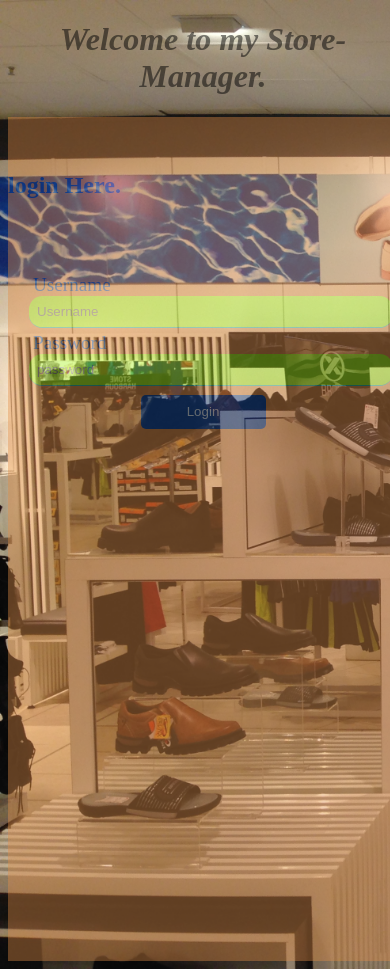
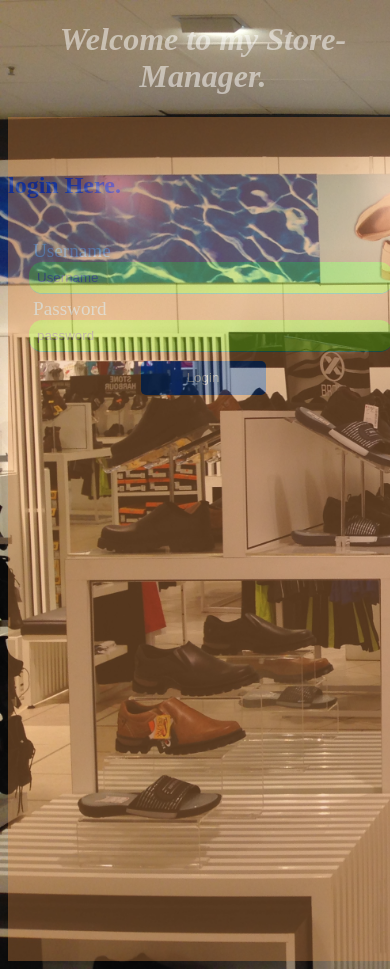
Before and after one commit to bekeplar/Store-Manager, a Python web app: template UI/templates/index.html in a window 390 px wide. Run offline with Jinja, Linux system fonts and the light colour scheme; the template is opened without the code that fills it, so the values that code supplies are empty.

Commit message:
ft(login-page):Login-page [Delivers-#161142251]

```diff
--- a/UI/static/style.css
+++ b/UI/static/style.css
@@ -1,6 +1,6 @@
 h1{
     text-align: center;
-    text-decoration-color: #781dee;
+    color:#fff;
     font-style: italic;
     font-weight: bold;
 }
@@ -32,8 +32,8 @@ body{
     width:40%;
     margin:0 auto;
     margin-top: 124px;
-    padding: 54px;
-    opacity: 0.8;
+    padding: 54px 12px;
+    opacity: 0.7;
     text-decoration-color: #2ab9a6;
     text-decoration: #781dee
 }
@@ -73,9 +73,12 @@ label{
         width:100vw;
         margin: 0;
     }
-    .login-form, #app{
+     #app{
         padding-top: 55px;
-        color: #0d47a1;
+        color:hsl(231, 80%, 51%);
+        font-style: inherit;
+        font-weight: 900;
+        text-shadow: #2ab9a6;
     }
 
 
```
